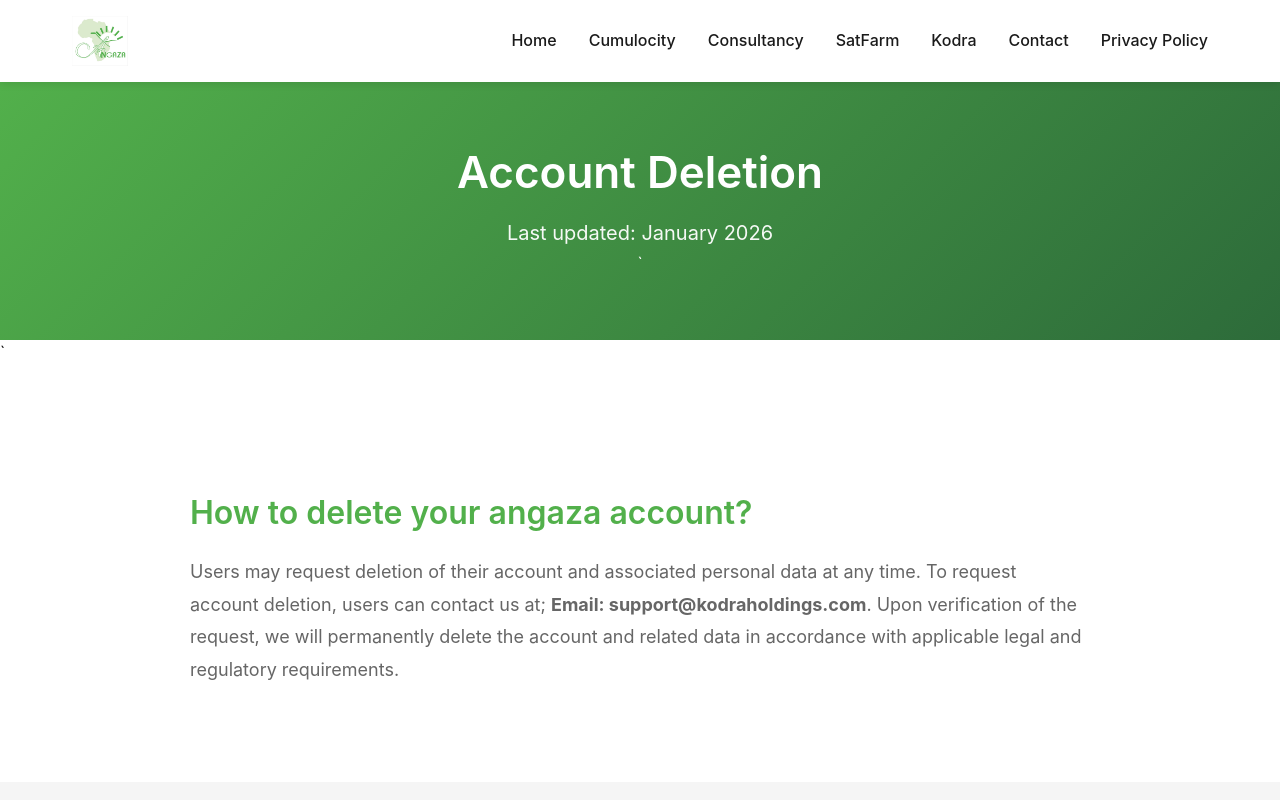
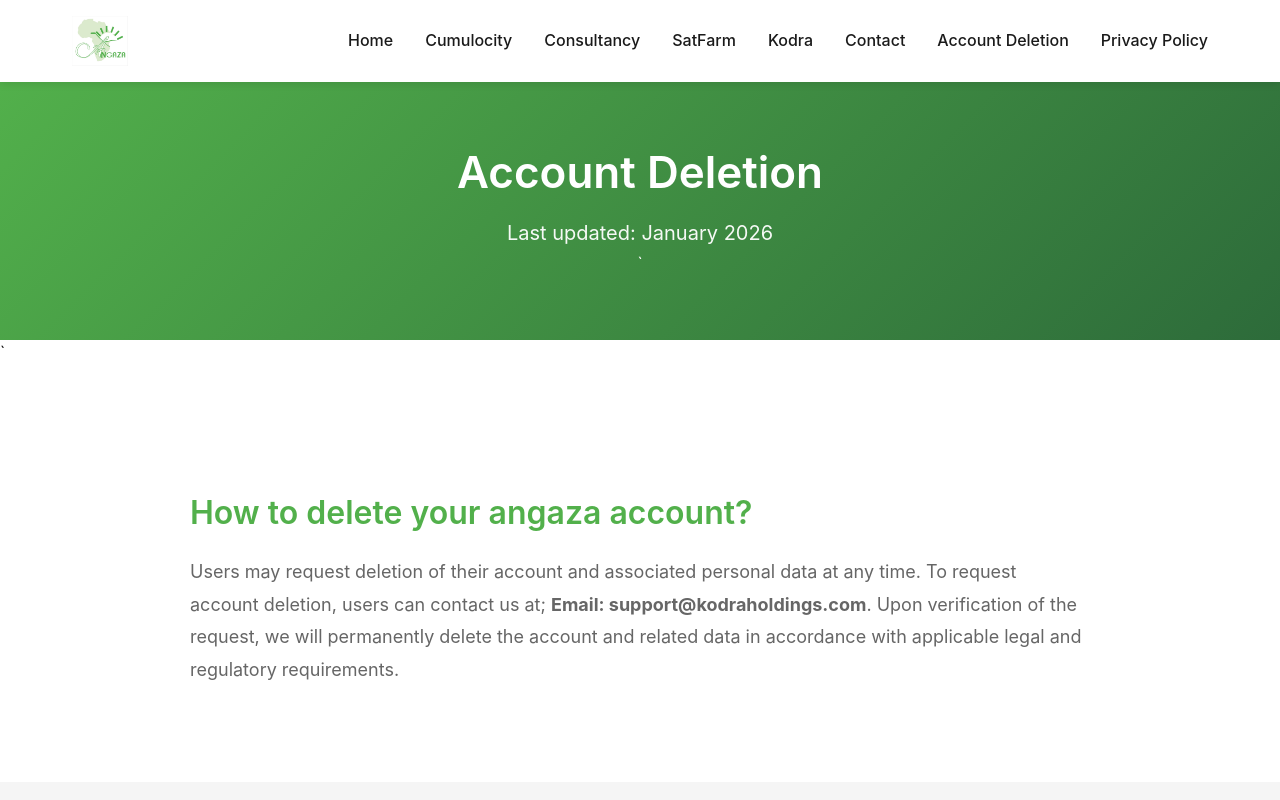
Before and after one commit to Gnettt/angazaco, a React (Vite) app: page /accountdeletion in a window 1280 px wide. Shown: the top 800 px of the page. Built offline with nearby package versions, Linux system fonts and the light colour scheme.

Commit message:
edited account deletion page

```diff
--- a/src/components/Header.tsx
+++ b/src/components/Header.tsx
@@ -33,6 +33,7 @@ const Header = () => {
           <Link to="/satfarm" onClick={closeMenu}>SatFarm</Link>
           <Link to="/kodra" onClick={closeMenu}>Kodra</Link>
           <Link to="/contact" onClick={closeMenu}>Contact</Link>
+          <Link to="/accountdeletion" onClick={closeMenu}>Account Deletion</Link>
           <Link to="/pricacypolicy" onClick={closeMenu}>Privacy Policy</Link>
         </nav>
       </div>
--- a/src/pages/accountdeletion.tsx
+++ b/src/pages/accountdeletion.tsx
@@ -1,4 +1,4 @@
-
+import { Link } from 'react-router-dom'
 import './Page.css'
 
 const AccountDeletion = () => {
```
Also changed, not shown: 28 other files (tests, documents, lock files or other folders).
